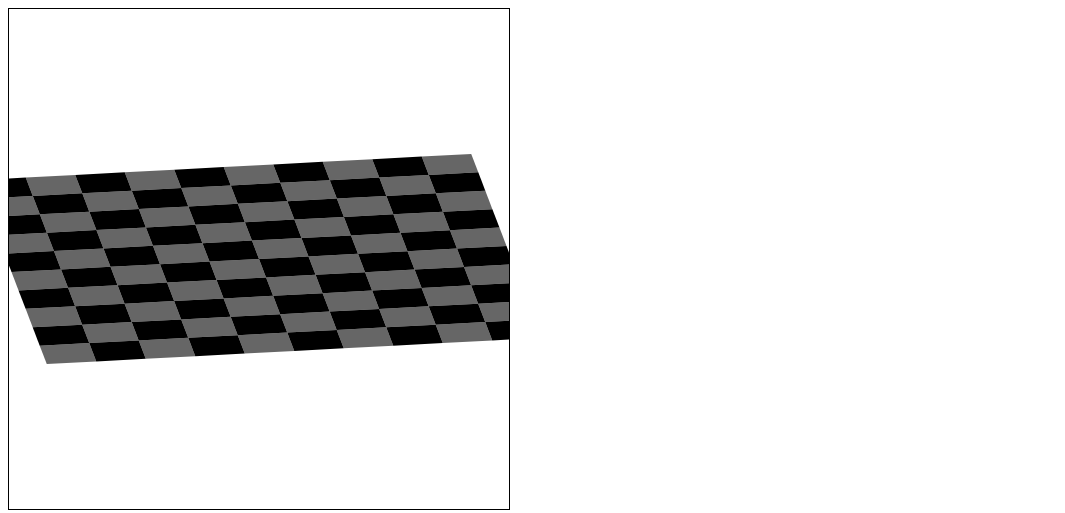
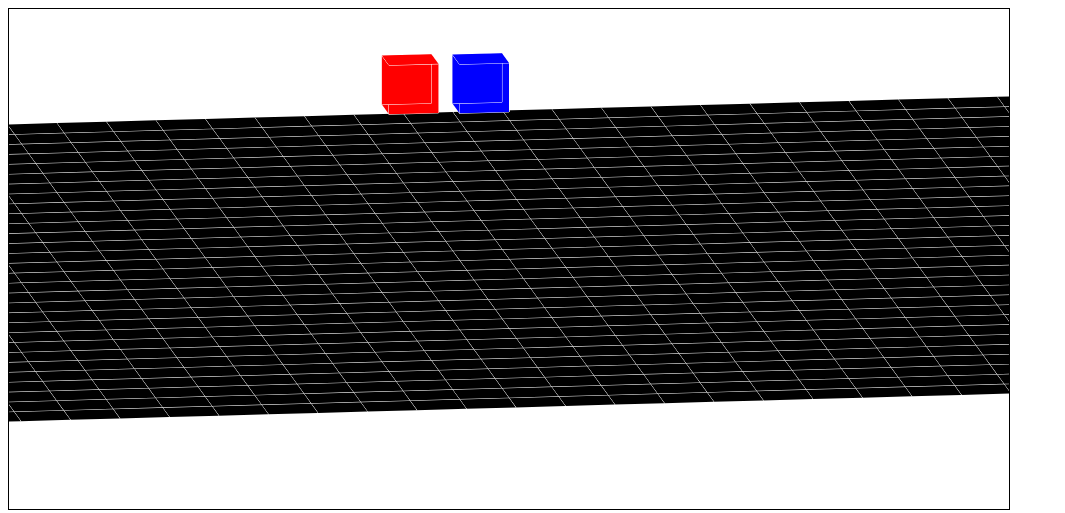
Before and after one commit to Cirrith/CS_559, a plain HTML site: page Assignment_4/body.html in a window 1280 px wide. Shown: the whole page, without its empty margins (0-1065 px from the left). Drawn offline with Linux system fonts and the light colour scheme.

Commit message:
Cube Working

```diff
--- a/Assignment_4/body.html
+++ b/Assignment_4/body.html
@@ -5,7 +5,7 @@
 	<meta name="Assignment 3" />
 </head>
 <body>
-	<canvas id="canvas" height="500" width="500" style="border:1px solid black;"></canvas>
+	<canvas id="canvas" height="500" width="1000" style="border:1px solid black;"></canvas>
 	<script type="text/javascript" src="twgl-full.min.js"> </script>
 	<script type="text/javascript" src="painter.js"> </script>
 	<script type="text/javascript" src="main.js"> </script>
--- a/Assignment_4/main.js
+++ b/Assignment_4/main.js
@@ -6,19 +6,22 @@ var cxt;
 
 var theta = 0;
 var dtheta = 0.01;
-var radius = 50;
-var eye = [radius*Math.cos(theta), radius*Math.sin(theta), 50];
+var radius = 100;
+var eye = [radius*Math.cos(theta), radius*Math.sin(theta), 150];
 var target = [0, 0, 0];
 var up = [0, 0, 1];
 
-var gridSize = 10;
+var gridSize = 30;
 
 var paint;
 
 // Transform from world to camera
 var Tcamera=m4.inverse(m4.lookAt(eye, target, up));
+var scale;
 
 window.onload=init;
+
+var count = 0;
 
 function init() {
 	"use strict";
@@ -26,20 +29,35 @@ function init() {
 	cxt = canvas.getContext('2d');
 	paint = new Painter(canvas, cxt);
 
-	var scale = m4.scale(m4.identity(), [50, 50, 50]);
-
+	scale = m4.scale(m4.identity(), [50, 50, 50]);
 
 	for(var i=0; i<gridSize; i++) {
 		for(var j=0; j<gridSize; j++) {
 			var Trans = m4.translate(scale, [i-gridSize/2, j-gridSize/2,0]);
 			if(i%2 == j%2) {
-				paint.addSquare("black", 1, Trans);
+				paint.addSquare("black", 1, "Grid",Trans);
 			} else {
-				paint.addSquare("black", 0.6, Trans);
+				paint.addSquare("black", 1, "Grid",Trans);
 			}
 		}
 	}
+	drawCube(10,0,1,"red");
+	drawCube(0,0,2,"blue");
 	window.requestAnimationFrame(update);
+}
+
+function drawCube(x,y,z,color) {
+	var Base = m4.translate(scale, [x,y,z]);
+	var Top = m4.translate(Base, [0,0,z]);
+	paint.addSquare(color,1,"Box",Top);
+	var Near = m4.rotateX(Top,-Math.PI/2);
+	paint.addSquare(color,1,"Box",Near);
+	var Far = m4.translate(Near, [0,0,1]);
+	paint.addSquare(color,1,"Box",Far);
+	var Left = m4.rotateY(Top,Math.PI/2);
+	paint.addSquare(color,1,"Box",Left);
+	var Right = m4.translate(Left, [0,0,1]);
+	paint.addSquare(color,1,"Box",Right);
 }
 
 function update() {
@@ -51,5 +69,11 @@ function update() {
 	eye = [radius*Math.cos(theta), radius*Math.sin(theta), 20];
 	Tcamera=m4.inverse(m4.lookAt(eye, target, up));
 	paint.draw(Tcamera);
+
+	count++;
+	if(count == 60) {
+
+		count = 0;
+	}
 	window.requestAnimationFrame(update);
 }
--- a/Assignment_4/painter.js
+++ b/Assignment_4/painter.js
@@ -16,7 +16,7 @@ function Painter(Canvas, Cxt) {
 	this.cxt = Cxt || Canvas.getContext('2d');
 }
 
-Painter.prototype.addSquare = function(Color,Opacity,Tx) {
+Painter.prototype.addSquare = function(Color,Opacity,Purpose,Tx) {
 	var obj = {};
 
 	obj.v1 = m4.transformPoint(Tx, squareVerts[0]);
@@ -25,21 +25,19 @@ Painter.prototype.addSquare = function(Color,Opacity,Tx) {
 	obj.v4 = m4.transformPoint(Tx, squareVerts[3]);
 	obj.center = m4.transformPoint(Tx, squareVerts[4]);
 
-	//for(var i=0; i<squareVerts.length; i++) {
-	//	obj.verts[i] = m4.transformPoint(Tx, squareVerts[i]);
-	//}
-
 	obj.color = Color || "blue";
 	obj.opacity = Opacity || 1;
+	obj.purpose = Purpose;
 
 	this.squares.push(obj);
 }
 
 Painter.prototype.draw = function(Tcamera) {
-	//Tndc = m4.frustum(this.canvas.width/2, this.canvas.width/2, this.canvas.height/2, this.canvas.height/2, -10, -50);
-	//this.squares.sort(compare);
+	var Tndc = m4.frustum(this.canvas.width/2, this.canvas.width/2, this.canvas.height/2, this.canvas.height/2, -10, -50);
+	this.squares.sort(compare);
+	this.cxt.strokeStyle="white";
+	this.cxt.lineWidth=1;
 	for(var i=0; i<this.squares.length; i++) {  // List is sorted, Painters algorithm
-		console.log(i);
 		this.cxt.fillStyle=this.squares[i].color;
 		this.cxt.globalAlpha = this.squares[i].opacity;
 		this.cxt.beginPath();
@@ -47,11 +45,14 @@ Painter.prototype.draw = function(Tcamera) {
 		var v2 = m4.transformPoint(Tcamera, this.squares[i].v2);
 		var v3 = m4.transformPoint(Tcamera, this.squares[i].v3);
 		var v4 = m4.transformPoint(Tcamera, this.squares[i].v4);
-		this.cxt.moveTo(v1[0] + 250, -v1[1] + 250);
-		this.cxt.lineTo(v2[0] + 250, -v2[1] + 250);
-		this.cxt.lineTo(v3[0] + 250, -v3[1] + 250);
-		this.cxt.lineTo(v4[0] + 250, -v4[1] + 250);
+		var xPlus = this.canvas.width/2;
+		var yPlus = this.canvas.height/2;
+		this.cxt.moveTo(v1[0] + xPlus, -v1[1] + yPlus);
+		this.cxt.lineTo(v2[0] + xPlus, -v2[1] + yPlus);
+		this.cxt.lineTo(v3[0] + xPlus, -v3[1] + yPlus);
+		this.cxt.lineTo(v4[0] + xPlus, -v4[1] + yPlus);
 		this.cxt.closePath();
+		this.cxt.stroke();
 		this.cxt.fill();
 	}
 }
```
